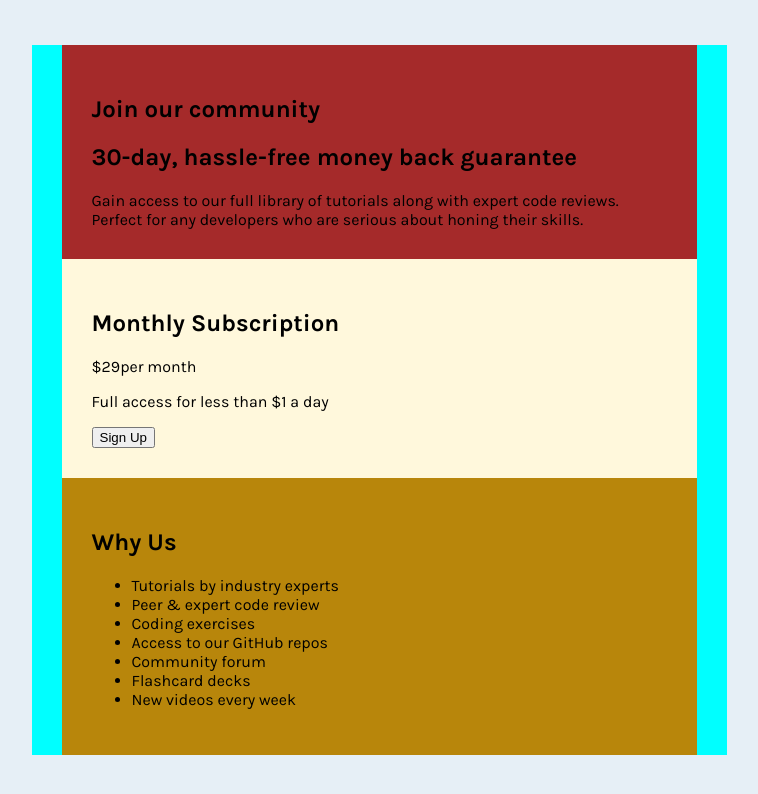
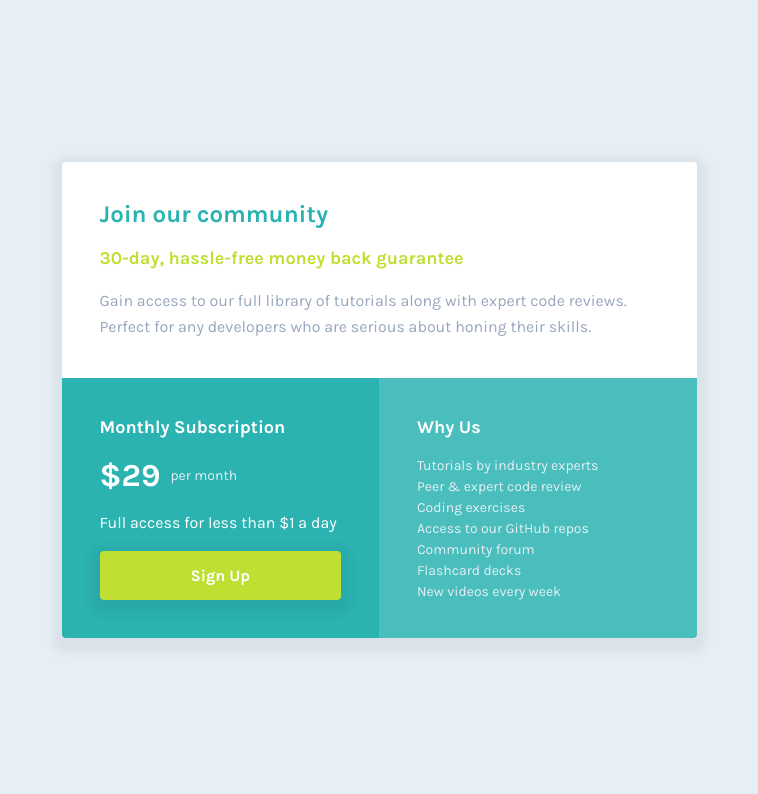
Before and after one commit to LKA-LORIS/Single-price-grid-component, a plain HTML site: page index.html in a window 1280 px wide. Shown: the whole page, without its empty margins (261-1019 px from the left). Drawn offline with Linux system fonts and the light colour scheme.

Commit message:
project finish

```diff
--- a/index.html
+++ b/index.html
@@ -12,30 +12,30 @@
   <div class="container">
     <section class="price-component">
       <div class="price-community">
-        <h1>Join our community</h1>
-        <h2>30-day, hassle-free money back guarantee</h2>
+        <h1 class="space">Join our community</h1>
+        <h3 class="space">30-day, hassle-free money back guarantee</h3>
         <span>Gain access to our full library of tutorials along with expert code reviews.</span>
         <span>Perfect for any developers who are serious about honing their skills.</span>
       </div>
       <div class="price-section">
         <div class="price-subscription">
-          <h2>Monthly Subscription</h2>
-          <div>
-            <span>&dollar;29</span><span>per month</span>
+          <h2 class="space">Monthly Subscription</h2>
+          <div class="price space">
+            <span class="price-dollar">&dollar;29</span><span>per month</span>
           </div>
-          <p>Full access for less than &dollar;1 a day</p>
+          <p class="space">Full access for less than &dollar;1 a day</p>
           <button>Sign Up</button>
         </div>
         <div class="price-why">
-          <h2>Why Us</h2>
+          <h2 class="space">Why Us</h2>
           <ul>
-            <li>Tutorials by industry experts</li>
-            <li>Peer & expert code review</li>
-            <li>Coding exercises</li>
-            <li>Access to our GitHub repos</li>
-            <li>Community forum</li>
-            <li>Flashcard decks</li>
-            <li>New videos every week</li>
+            <li><a href="#">Tutorials by industry experts</a></li>
+            <li><a href="#">Peer & expert code review</a></li>
+            <li><a href="#">Coding exercises</a></li>
+            <li><a href="#">Access to our GitHub repos</a></li>
+            <li><a href="#">Community forum</a></li>
+            <li><a href="#">Flashcard decks</a></li>
+            <li><a href="#">New videos every week</a></li>
           </ul>
         </div>
       </div>
--- a/styles.css
+++ b/styles.css
@@ -13,29 +13,156 @@ body, html {
 
 body {
     display:flex;
+    flex-direction: column;
+    justify-content: center;
     height:100vh;
+    font-size:16px;
+    color:#fff;
+}
+
+h1,h2,h3,p,ul {
+    margin:0;
+    padding:0;
+}
+
+.space {
+    margin-bottom: 19px;
+}
+
+ul {
+    list-style: none;
+}
+
+a {
+    text-decoration: none;
+    color:#E5EFF5;
+}
+
+a:hover {
+    text-decoration: underline;
+}
+
+span, li {
+    font-size: 14px;
 }
 
 .container {
     max-width:695px;
     width:100%;
-    margin: auto;
+    margin:0 auto;
     padding: 0 30px;
-    background-color: aqua;
+}
+
+.price-component {
+    border-radius:4px;
+    overflow: hidden;
+    box-shadow:0 5px 10px 10px rgba(0, 0, 0, 0.05);
 }
 
 .price-community, .price-subscription, .price-why {
     padding:30px;
 }
 
+/* PRICE COMMUNITY */
+
 .price-community {
-    background-color: brown;
+    background-color: #fff;
 }
 
+h1 {
+    color:#2bb3b1;
+    font-weight:700;
+    font-size: 20px;
+}
+
+h3 {
+    color:#bfdf32;
+    font-weight:700;
+    font-size: 15px;
+}
+
+.price-community span {
+    line-height: 26px;
+    color:#98A6BD;
+}
+
+/*PRICE SUBSCRIPTION*/
+
 .price-subscription {
-    background-color: cornsilk;
+    background-color: #2bb3b1;
+}
+
+h2 {
+    font-weight:700;
+    font-size: 18px;
+}
+
+.price {
+    display:flex;
+    align-items: center;
+}
+
+.price-dollar {
+    font-size:32px;
+    font-weight:700;
+}
+
+.price-subscription span:nth-child(2) {
+    color:#E5EFF5;
+    margin-left: 10px;
+}
+
+button {
+    display:block;
+    width:100%;
+    padding:15px;
+    font-size:16px;
+    font-weight: 700;
+    color:#fff;
+    border-radius: 4px;
+    font-family: 'Karla', sans-serif;
+    background-color: #bfdf32;
+    border:0;
+    outline:none;
+    box-shadow: 0 5px 10px 10px rgba(0, 0, 0, 0.05);
+    cursor: pointer;
+
 }
 
 .price-why {
-    background-color: darkgoldenrod;
+    background-color: #4abebd;
 }
+
+.price-why ul li {
+    margin-bottom: 4px;
+}
+
+.price-why ul li:last-child {
+    margin-bottom: 0;
+}
+
+@media screen and (min-width:576px) {
+
+    h1 {
+        font-size:24px;
+    }
+
+    h3 {
+        font-size: 18px;
+    }
+
+    .price-community span {
+        font-size:16px;
+    }
+
+    .price-community, .price-subscription, .price-why {
+        padding:38px;
+    }
+    .price-section {
+        display:flex;
+    }
+
+    .price-section > div {
+        flex:1;
+    }
+}
```
